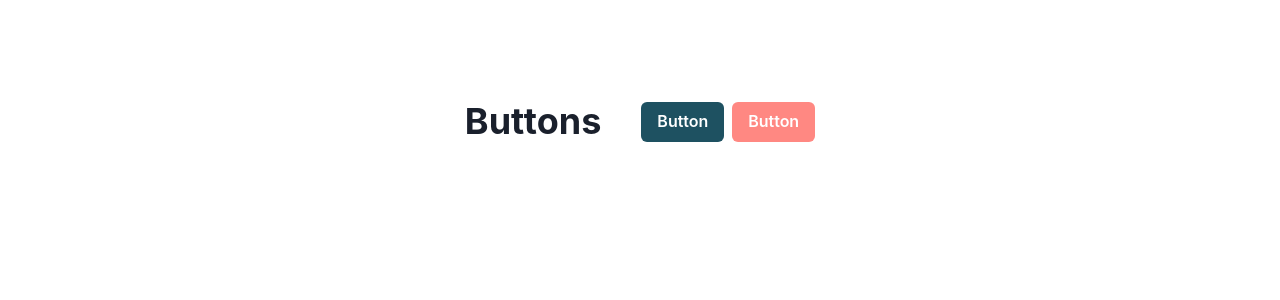
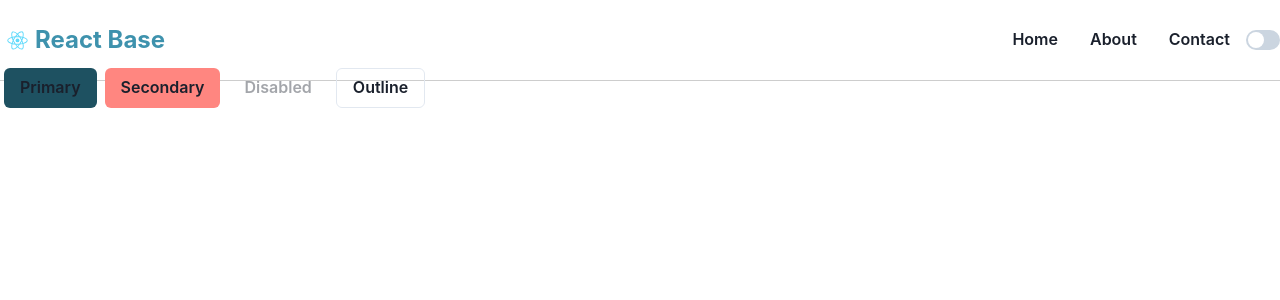
Before and after one commit to obimike/react-base, a React (Create React App) app: page / in a window 1280 px wide. Shown: the top 300 px of the page. Built offline with nearby package versions, Linux system fonts and the light colour scheme.

Commit message:
first commit

```diff
--- a/package.json
+++ b/package.json
@@ -3,6 +3,7 @@
   "version": "0.1.0",
   "private": true,
   "dependencies": {
+    "@chakra-ui/icons": "^1.0.13",
     "@chakra-ui/react": "^1.6.2",
     "@emotion/react": "^11.4.0",
     "@emotion/styled": "^11.3.0",
--- a/src/App.js
+++ b/src/App.js
@@ -1,20 +1,8 @@
-import { Button, Center, HStack, Heading } from "@chakra-ui/react";
+// import Index from "./sample/Index";
+import Header from "./sample/Header";
 
 function App() {
-	return (
-		<Center m={100}>
-			<Heading mr={10}>Buttons</Heading>
-			<br />
-			<HStack>
-				<Button bg="primary.700" color="#fff">
-					Button
-				</Button>
-				<Button bg="secondary" color="#fff">
-					Button
-				</Button>
-			</HStack>
-		</Center>
-	);
+	return <Header />;
 }
 
 export default App;
--- /dev/null
+++ b/src/sample/Header.jsx
@@ -0,0 +1,148 @@
+import { useState } from "react";
+import {
+	useColorMode,
+	Switch,
+	Flex,
+	Button,
+	IconButton,
+	Link,
+	Image,
+	Box,
+	Text,
+} from "@chakra-ui/react";
+import { HamburgerIcon, CloseIcon } from "@chakra-ui/icons";
+import logo from "../logo.svg";
+
+const Header = () => {
+	const { colorMode, toggleColorMode } = useColorMode();
+	const isDark = colorMode === "dark";
+
+	const [display, changeDisplay] = useState("none");
+	return (
+		<Box>
+			<Flex
+				position="fixed"
+				borderBottom="1px"
+				borderBottomColor="divider"
+				w="100%"
+				justifyContent="space-between"
+			>
+				<Flex alignItems="center">
+					<Image src={logo} boxSize="35px" borderRadius="full" />
+					<Text fontSize="2xl" fontWeight="bold" color="primary.500">
+						React Base
+					</Text>
+				</Flex>
+				<Flex align="center">
+					{/* Desktop */}
+					<Flex display={["none", "none", "flex", "flex"]}>
+						<Link href="/" passHref>
+							<Button as="a" variant="ghost" aria-label="Home" my={5} w="100%">
+								Home
+							</Button>
+						</Link>
+
+						<Link href="/about" passHref>
+							<Button as="a" variant="ghost" aria-label="About" my={5} w="100%">
+								About
+							</Button>
+						</Link>
+
+						<Link href="/contact" passHref>
+							<Button
+								as="a"
+								variant="ghost"
+								aria-label="Contact"
+								my={5}
+								w="100%"
+							>
+								Contact
+							</Button>
+						</Link>
+					</Flex>
+
+					{/* Mobile */}
+					<Switch color="green" isChecked={isDark} onChange={toggleColorMode} />
+					<IconButton
+						bg="transparent"
+						aria-label="Open Menu"
+						size="lg"
+						mr={2}
+						icon={<HamburgerIcon />}
+						onClick={() => changeDisplay("flex")}
+						display={["flex", "flex", "none", "none"]}
+					/>
+				</Flex>
+
+				{/* Mobile Content */}
+				<Flex
+					w="100vw"
+					display={display}
+					// bgColor="gray.50"
+					zIndex="toast"
+					h="100vh"
+					pos="fixed"
+					top="0"
+					left="0"
+					overflowY="auto"
+					flexDir="column"
+				>
+					<Flex justify="flex-end">
+						<IconButton
+							mt={2}
+							mr={2}
+							aria-label="Open Menu"
+							size="lg"
+							icon={<CloseIcon />}
+							onClick={() => changeDisplay("none")}
+						/>
+					</Flex>
+
+					<Flex flexDir="column" align="center" color="#000">
+						<Link href="/" passHref>
+							<Button as="a" variant="ghost" aria-label="Home" my={5} w="100%">
+								Home
+							</Button>
+						</Link>
+
+						<Link href="/about" passHref>
+							<Button as="a" variant="ghost" aria-label="About" my={5} w="100%">
+								About
+							</Button>
+						</Link>
+
+						<Link href="/contact" passHref>
+							<Button
+								as="a"
+								variant="ghost"
+								aria-label="Contact"
+								my={5}
+								w="100%"
+							>
+								Contact
+							</Button>
+						</Link>
+					</Flex>
+				</Flex>
+			</Flex>
+			<Box pt={16}>
+				<Flex>
+					<Button bg="primary.700" m={1}>
+						Primary
+					</Button>
+					<Button m={1} bg="secondary.200">
+						Secondary
+					</Button>
+					<Button m={1} bg="primary" disabled>
+						Disabled
+					</Button>
+					<Button m={1} bg="primary" variant="outline">
+						Outline
+					</Button>
+				</Flex>
+			</Box>
+		</Box>
+	);
+};
+
+export default Header;
--- /dev/null
+++ b/src/sample/Index.jsx
@@ -0,0 +1,82 @@
+import {
+	Button,
+	Center,
+	Image,
+	HStack,
+	Text,
+	Heading,
+	Box,
+	Flex,
+	IconButton,
+} from "@chakra-ui/react";
+import { MoonIcon, SunIcon, CloseIcon, LinkIcon } from "@chakra-ui/icons";
+import logo from "../logo.svg";
+
+function visuals() {
+	return (
+		<Box>
+			<Flex
+				// pos="fixed"
+				// top="1rem"
+				// right="1rem"
+				align="center"
+				border="1px"
+				borderBottomColor="divider"
+				w="100%"
+				p={3}
+				justifyContent="space-between"
+			>
+				<Flex>
+					<Image src={logo} boxSize="35px" borderRadius="full" />
+
+					<Text fontSize="2xl" fontWeight="bold" color="primary.700">
+						React Base
+					</Text>
+				</Flex>
+
+				<Flex>
+					<Text p={1.5}>Button</Text>
+					<MoonIcon />
+					<MenuToggle />
+
+					<IconButton
+						bg="transparent"
+						variant="outline"
+						variantColor="teal"
+						aria-label="toggle color mode"
+						icon={colorMode === "light" ? "moon" : "sun"}
+						onClick={toggleColorMode}
+						color="teal.600"
+					/>
+				</Flex>
+			</Flex>
+
+			<Box mt={10}>
+				<Flex>
+					<Button bg="primary.700" m={1}>
+						Primary
+					</Button>
+					<Button m={1} bg="secondary.200">
+						Secondary
+					</Button>
+					<Button m={1} bg="primary" disabled>
+						Disabled
+					</Button>
+					<Button m={1} bg="primary" variant="outline">
+						Disabled
+					</Button>
+				</Flex>
+			</Box>
+		</Box>
+	);
+}
+
+const MenuToggle = ({ toggle, isOpen }) => {
+	return (
+		<Box display={{ base: "block", md: "none" }} onClick={toggle}>
+			{isOpen ? <CloseIcon /> : <LinkIcon />}
+		</Box>
+	);
+};
+
+export default visuals;
--- a/src/theme/index.js
+++ b/src/theme/index.js
@@ -1,6 +1,6 @@
 import { extendTheme } from "@chakra-ui/react";
-import font from "./typography/index"
-import styles from "./styles"
+import fonts from "./typography/index";
+import styles from "./styles";
 
 const theme = extendTheme({
 	colors: {
@@ -16,15 +16,28 @@ const theme = extendTheme({
 			800: "#0c313c",
 			900: "#001218",
 		},
-		secondary: "#FF8882",
+		secondary: {
+			50: "#ffe4e1",
+			100: "#ffb5b2",
+			200: "#ff8680",
+			300: "#fe564e",
+			400: "#fe291c",
+			500: "#e51303",
+			600: "#b20c01",
+			700: "#800600",
+			800: "#4e0200",
+			900: "#1f0000",
+		},
 		error: "#ff0000",
 		caption: "#1a202c",
 		divider: "#CDCDCD",
 		black: "#000000",
 		background: "#1A202C",
 		sonic_silver: "#767A7B",
-    },
-    font,
+		highlight: "#00C9A7",
+		warning: "#FFC75F",
+	},
+	fonts,
 	space: {
 		px: "1px",
 		0: "0",
```
Also changed, not shown: 1 other file (tests, documents, lock files or other folders).
